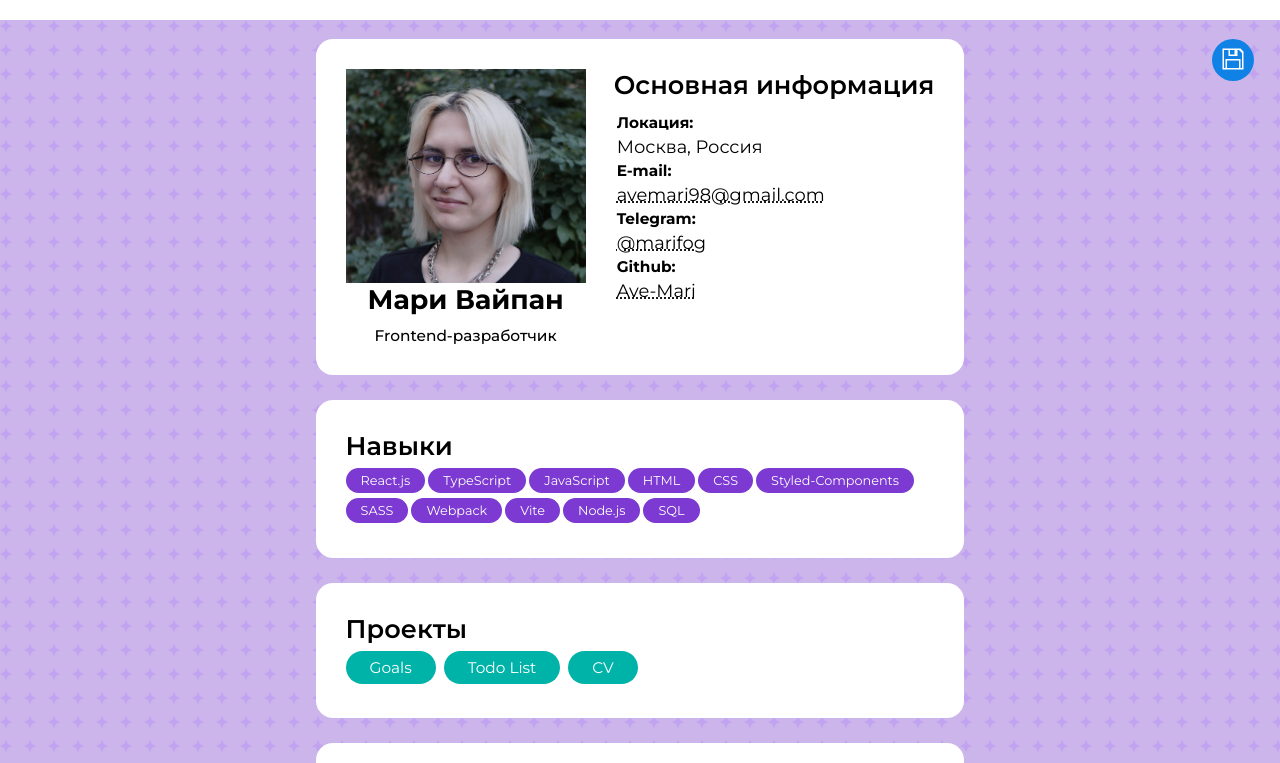
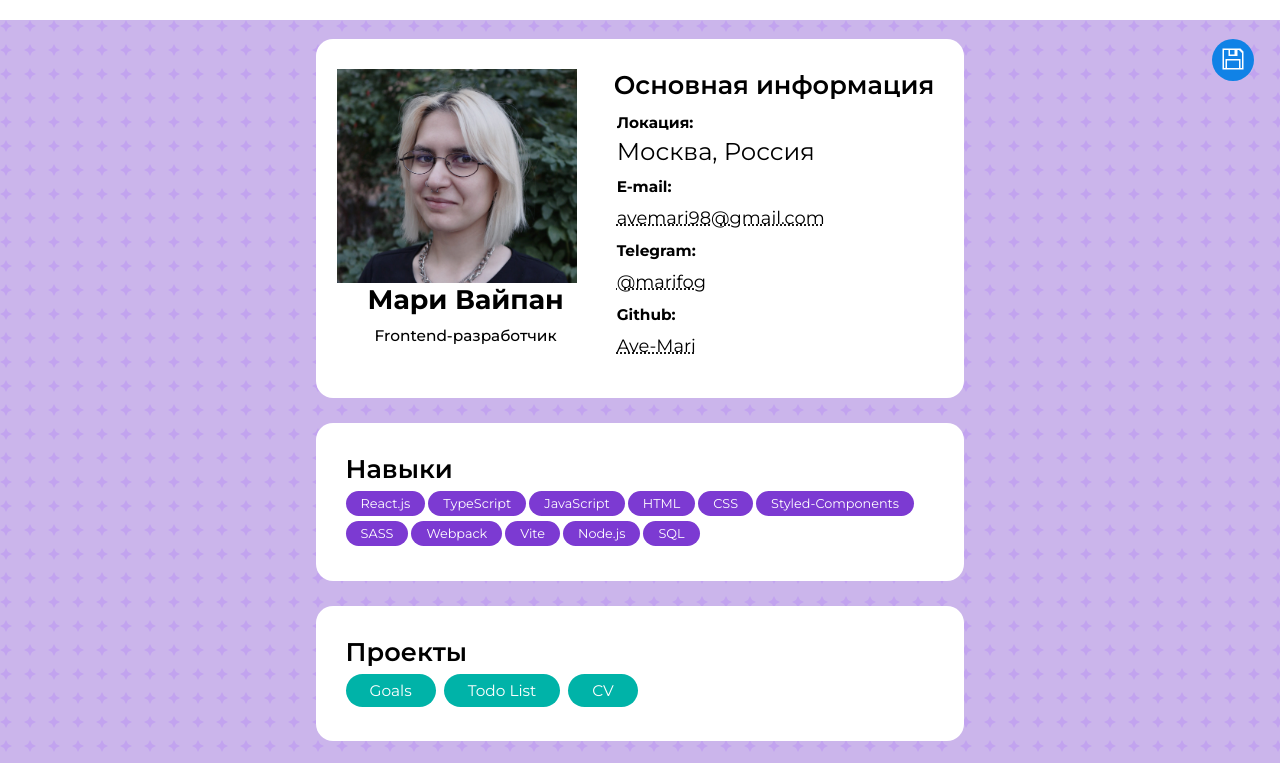
Before and after one commit to Ave-Mari/Mari-CV, a React app: page / in a window 1280 px wide. Shown: the top 763 px of the page. Built offline with nearby package versions, Linux system fonts and the light colour scheme; some icons are missing; the HTML template or start-up script is replaced by a standard one.

Commit message:
add style to max 768px screen width

```diff
--- a/src/components/MainSection/MainSection.styles.ts
+++ b/src/components/MainSection/MainSection.styles.ts
@@ -36,6 +36,7 @@ export const Wrapper = styled.section`
         display: flex;
         flex-direction: column;
         align-items: center;
+        margin-right: 18px;
     }
 
     .basic-info {
@@ -45,14 +46,35 @@ export const Wrapper = styled.section`
 
     @media only screen and (max-width: 1024px) {
         width: 58vw;
+
+        h1 {
+            font-size: 3vw;
+        }
+        h2 {
+            font-size: 2.7vw;
+        }
+        h3 {
+            font-size: 1.8vw;
+        }
+
+        .avatar {
+            margin-right: 18px;
+        }
     }
 
     @media only screen and (max-width: 768px) {
         width: 64vw;
         padding: 18px;
+        flex-direction: column;
+        justify-content: flex-start;
+        align-items: center;
 
         h1 {
             font-size: 3.9vw;
+        }
+
+        h2 {
+            font-size: 3vw;
         }
 
         h3 {
@@ -60,6 +82,15 @@ export const Wrapper = styled.section`
         }
         .avatar {
             width: 31vw;
+            margin-bottom: 33px;
+            margin-right: 0;
+
+            img {
+                margin-bottom: 12px;
+            }
+        }
+        .basic-info {
+            align-items: center;
         }
     }
 
--- a/src/components/Table/Table.styles.ts
+++ b/src/components/Table/Table.styles.ts
@@ -17,7 +17,8 @@ export const Wrapper = styled.table`
     td {
         width: 10%;
         text-align: left;
-        font-size: 1.4vw;
+        font-size: 1.9vw;
+        padding-bottom: 8px;
 
         button {
             font-size: 1.4vw;
@@ -75,10 +76,13 @@ export const Wrapper = styled.table`
 
     @media only screen and (max-width: 768px) {
         th {
+            text-align: center;
             font-size: 2.4vw;
         }
 
         td {
+            text-align: center;
+            font-size: 2.3vw;
             button {
                 font-size: 2.3vw;
             }
@@ -95,6 +99,7 @@ export const Wrapper = styled.table`
         }
 
         td {
+            font-size: 2.9vw;
             button {
                 font-size: 2.9vw;
             }
@@ -111,6 +116,7 @@ export const Wrapper = styled.table`
         }
 
         td {
+            font-size: 2.9vw;
             button {
                 font-size: 2.9vw;
             }
```
